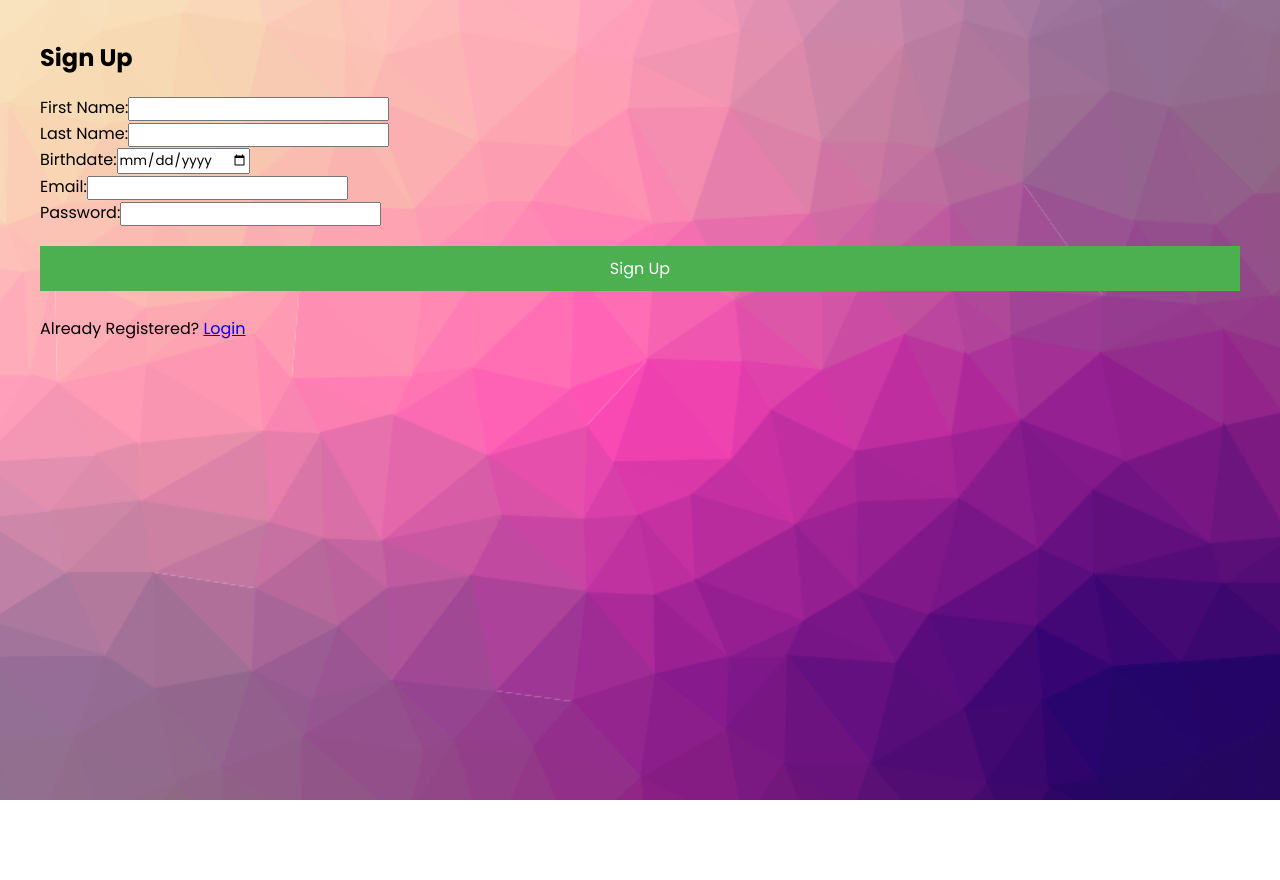
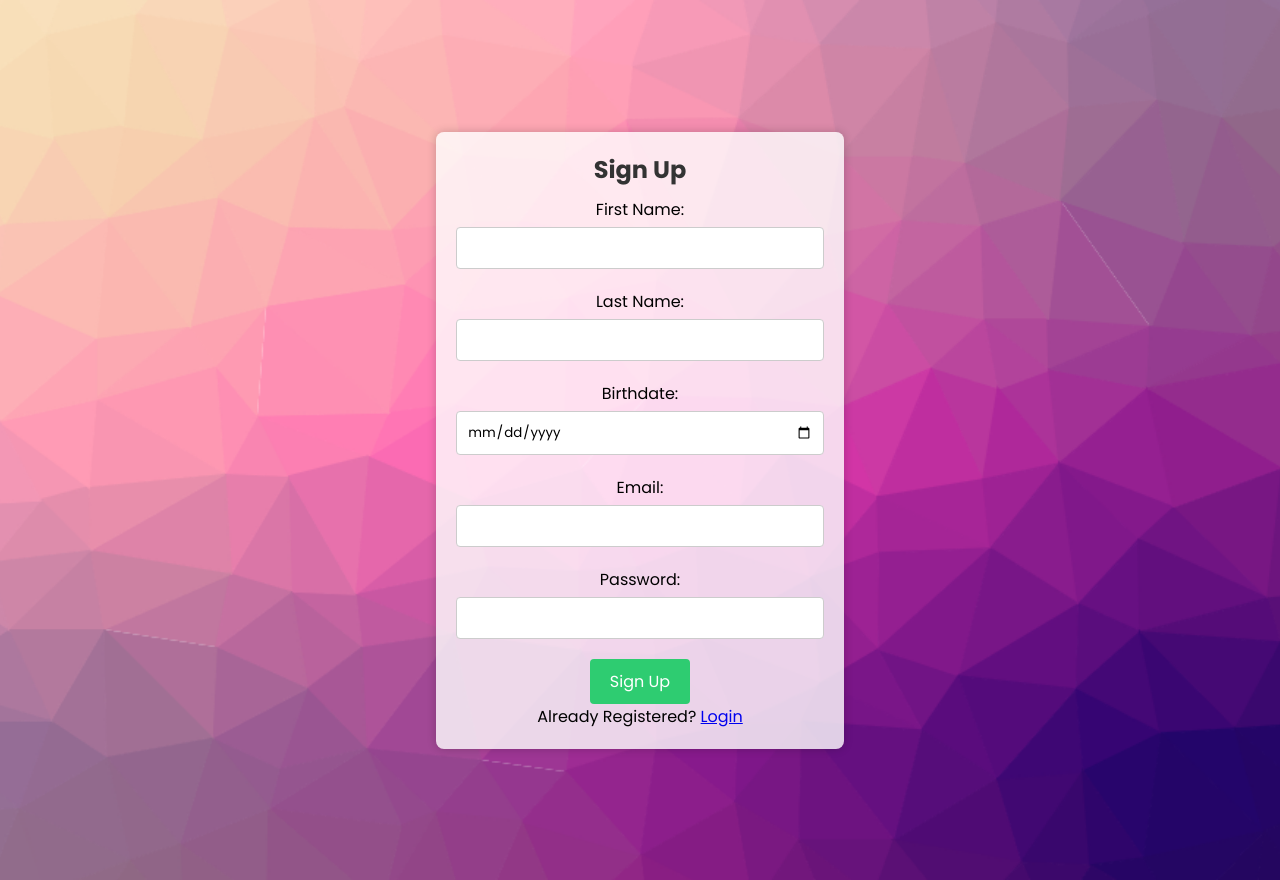
Before and after one commit to WallacexMcCarthy/ShopSmart, a React (Create React App) app in the folder client/: page /signup in a window 1280 px wide. Before the commit the page ends 800 px from the top, so only its background shows below. Built offline with nearby package versions, Linux system fonts and the light colour scheme; no server answers; the database is empty.

Commit message:
Revert "sortedSet"
This reverts commit 3e95b1e5af4f4eb7b0c0d2830ffb67715d1cc4df.

```diff
--- a/client/src/Pages/Home.jsx
+++ b/client/src/Pages/Home.jsx
@@ -94,7 +94,7 @@ const HomePage = () => {
     try {
       console.log('Fetching from /ebay');
 
-      const res = await fetch('http://localhost:5000/ebay', {
+      const res = await fetch('https://shopsmart-e0gg.onrender.com/ebay', {
         method: 'POST',
         headers: { 'Content-Type': 'application/json' },
         body: JSON.stringify({ product, pages }),
--- a/client/src/Pages/Login.jsx
+++ b/client/src/Pages/Login.jsx
@@ -1,111 +1,46 @@
 import React, { useState } from "react";
-import { Link, useNavigate } from 'react-router-dom';
-import { auth, db } from '../firebase';
-import { signInWithEmailAndPassword, createUserWithEmailAndPassword } from "firebase/auth";
-import { setDoc, doc } from "firebase/firestore";
+import './index.css'
+import { Link } from 'react-router-dom'
+import {auth} from '../firebase'
+import { useNavigate } from "react-router-dom";
+import { signInWithEmailAndPassword } from "firebase/auth";
 import { useUser } from '../UserContext';
-import './index.css'; // Make sure this has styles for login-container, login-form, etc.
 
-const Login = () => {
-    const [isLogin, setIsLogin] = useState(true);
-    const [email, setEmail] = useState('');
-    const [password, setPassword] = useState('');
-    const [firstName, setFirstName] = useState('');
-    const [lastName, setLastName] = useState('');
-    const [birthdate, setBirthdate] = useState('');
-    const [error, setError] = useState('');
-    const navigate = useNavigate();
+const LoginForm = () => {
+    const [email, setEmail] = useState('')
+    const [password, setPassword] = useState('')
+    const navigate = useNavigate()
     const { setUser } = useUser();
 
-    const handleLogin = async (e) => {
-        e.preventDefault();
-        try {
-            const userData = await signInWithEmailAndPassword(auth, email, password);
-            setUser(userData.user);
-            console.log("Login Success");
-            navigate('/home');
-        } catch (error) {
-            console.log(error);
-            setError('Failed to log in. Please check your credentials.');
+    const handleSubmit = async (e) => {
+        e.preventDefault()
+        try{
+            const userData = await signInWithEmailAndPassword(auth, email, password)
+            setUser(userData.user)
+            console.log("Login Success")
+            console.log(userData)
+            navigate('/home')
+        } catch(error){
+            console.log(error)
         }
-    };
+    }
+    return(
+        <div className= "login-container">
+            <form className="login-form" onSubmit={handleSubmit}>
+                <h2>Login</h2>
+                <label htmlFor="email">
+                    Email:
+                    <input type="text" onChange={(e) => setEmail(e.target.value)}/>
+                </label>
+                <label htmlFor="password">
+                    Password:
+                    <input type="password"  onChange={(e) => setPassword(e.target.value)}/>
+                </label>
+                <button type = 'submit'> Login </button> <br />
+                <p> Don't have an account? <Link to = '/signup'> Sign Up </Link></p>
+            </form>
+        </div>
+    )
+}
 
-    const handleSignUp = async (e) => {
-        e.preventDefault();
-        setError('');
-        try {
-            const userCredential = await createUserWithEmailAndPassword(auth, email, password);
-            const user = userCredential.user;
-            const userRef = doc(db, 'users', user.uid);
-            await setDoc(userRef, { firstName, lastName, birthdate, email });
-            console.log("Account Created and User details saved to Firestore");
-            navigate('/home');
-        } catch (error) {
-            if (error.code === 'auth/weak-password') {
-                setError('Password must be at least 6 characters long.');
-            } else if (error.code === 'auth/email-already-in-use') {
-                setError('Email already in use. Redirecting to login.');
-                setIsLogin(true);
-            } else {
-                setError('An error occurred during sign up. Please try again.');
-            }
-            console.log(error);
-        }
-    };
-
-    return (
-        <div className="login-container">
-            <a href="/login" className="logo"></a>
-            <div className="auth-section">
-                <div className="form-container">
-                    {isLogin ? (
-                        <form className="login-form" onSubmit={handleLogin}>
-                            <h2>Login to Your Account</h2>
-                            {error && <p className="error-message">{error}</p>}
-                            <label>Email:</label>
-                            <input type="text" value={email} onChange={(e) => setEmail(e.target.value)} required />
-                            <label>Password:</label>
-                            <input type="password" value={password} onChange={(e) => setPassword(e.target.value)} required />
-                            <button type="submit">Sign In</button>
-                            <p>New here? <span onClick={() => setIsLogin(false)}>Sign Up</span></p>
-                        </form>
-                    ) : (
-                        <form className="signup-form" onSubmit={handleSignUp}>
-                            <h2>Sign Up</h2>
-                            {error && <p className="error-message">{error}</p>}
-                            <label>First Name:</label>
-                            <input type="text" value={firstName} onChange={(e) => setFirstName(e.target.value)} required />
-                            <label>Last Name:</label>
-                            <input type="text" value={lastName} onChange={(e) => setLastName(e.target.value)} required />
-                            <label>Birthdate:</label>
-                            <input type="date" value={birthdate} onChange={(e) => setBirthdate(e.target.value)} required />
-                            <label>Email:</label>
-                            <input type="text" value={email} onChange={(e) => setEmail(e.target.value)} required />
-                            <label>Password:</label>
-                            <input type="password" value={password} onChange={(e) => setPassword(e.target.value)} required />
-                            <button type="submit">Sign Up</button>
-                            <p>Already registered? <span onClick={() => setIsLogin(true)}>Log In</span></p>
-                        </form>
-                    )}
-                </div>
-                <div className="info-section">
-                    {isLogin ? (
-                        <>
-                            <h3>New Here?</h3>
-                            <p>Sign up and discover a great amount of new opportunities!</p>
-                            <button onClick={() => setIsLogin(false)}>Sign Up</button>
-                        </>
-                    ) : (
-                        <>
-                            <h3>Welcome Back!</h3>
-                            <p>Login to access your account and continue where you left off.</p>
-                            <button onClick={() => setIsLogin(true)}>Login</button>
-                        </>
-                    )}
-                </div>
-            </div>
-        </div>
-    );
-};
-
-export default Login;
+export default LoginForm
--- a/client/src/Pages/index.css
+++ b/client/src/Pages/index.css
@@ -1,19 +1,20 @@
 @import url('https://fonts.googleapis.com/css2?family=Poppins:ital,wght@0,100;0,200;0,300;0,400;0,500;0,600;0,700;0,800;0,900;1,100;1,200;1,300;1,400;1,500;1,600;1,700;1,800;1,900&display=swap');
 
-* {
+*{
     margin: 0;
     padding: 0;
     box-sizing: border-box;
     font-family: "Poppins", sans-serif;
 }
 
-body {
-    background: url('../assets/cool_background.jpeg') no-repeat center center;
+body{
+    background: url('../assets/cool_background.jpeg') no-repeat;
     background-size: cover;
-    min-height: 100vh;  /* Ensure the body covers the viewport height */
+    background-position: center;
+    min-height: 100vh;
     padding: 40px;
-    /* overflow: hidden;    Prevent scrolling */
 }
+
 /* Styling for History Page */
 
 .history-container{
@@ -40,77 +41,112 @@ body {
 
 }
 
+/* Styling for Signup and Login*/
 .login-container {
   display: flex;
-  height: 100vh;
+  justify-content: center;
+  align-items: center;
+  min-height: 100vh; /* Full height of the viewport */
+  background-color: transparent; /* Light gray background */
 }
 
-.auth-section {
-  flex: 1;
-  display: flex;
-  justify-content: space-between;
+.login-form {
+  background: white; /* White background for the form */
   padding: 20px;
+  border-radius: 5px;
+  box-shadow: 0 2px 10px rgba(0, 0, 0, 0.1); /* Subtle shadow */
+  width: 300px; /* Fixed width for the form */
 }
 
-.form-container {
-  flex: 1;
-  padding: 50px;
+.login-form h2 {
+  margin-bottom: 20px; /* Space below the heading */
+  text-align: center; /* Center align the heading */
 }
 
-.login-form, .signup-form {
-  display: flex;
-  flex-direction: column;
+.login-form label {
+  display: block; /* Make labels block elements */
+  margin-bottom: 10px; /* Space below labels */
 }
 
-.login-form h2, .signup-form h2 {
-  margin-bottom: 20px;
+.login-form input {
+  width: 100%; /* Full width input */
+  padding: 10px; /* Padding inside the input */
+  margin-bottom: 20px; /* Space below inputs */
+  border: 1px solid #ccc; /* Light gray border */
+  border-radius: 3px; /* Slightly rounded corners */
 }
 
-button {
-  margin-top: 20px;
-  padding: 10px;
-  font-size: 16px;
-  border: none;
-  background-color: #4CAF50;
-  color: white;
-  cursor: pointer;
+.login-form button {
+  width: 100%; /* Full width button */
+  padding: 10px; /* Padding inside the button */
+  background-color: #007bff; /* Bootstrap primary color */
+  color: white; /* White text */
+  border: none; /* Remove border */
+  border-radius: 3px; /* Slightly rounded corners */
+  cursor: pointer; /* Pointer cursor on hover */
 }
 
-button:hover {
-  background-color: #45a049;
+.login-form button:hover {
+  background-color: #0056b3; /* Darker blue on hover */
 }
 
-.info-section {
-  width: 40%;
-  background: linear-gradient(to right, #00c6ff, #0072ff);
-  color: white;
-  display: flex;
-  flex-direction: column;
-  justify-content: center;
-  align-items: center;
-  padding: 20px;
-  text-align: center;
+.login-form p {
+  text-align: center; /* Center align the paragraph */
 }
 
-.info-section h3 {
-  font-size: 24px;
-  margin-bottom: 10px;
+.login-form p a {
+  color: #007bff; /* Link color */
+  text-decoration: none; /* Remove underline from links */
 }
 
-.error-message {
-  color: red;
-  font-size: 14px;
-  margin-top: 10px;
+.login-form p a:hover {
+  text-decoration: underline; /* Underline on hover */
 }
-.logo {
-  background: url('./ShopSmartLogo.png') no-repeat center;
-  background-size: contain; /* Ensures the image scales within the div */
-  width: 50px;
-  height: 50px; /* Set height to match width */
-  position: absolute; /* Position it at the top-left */
-  top: 20px;
-  left: 20px;
+
+.signup-container {
+    display: flex;
+    justify-content: center;
+    align-items: center;
+    height: 100vh;
+    background-color: transparent;
 }
+.signup-form {
+    background: rgba(255, 255, 255, 0.8);
+    padding: 20px;
+    border-radius: 8px;
+    box-shadow: 0 0 10px rgba(0, 0, 0, 0.2);
+    text-align: center;
+}
+.signup-form h2{
+    color: #333
+}
+.signup-form label{
+    display: block;
+    margin: 10px 0;
+}
+.signup-form input{
+    width: 100%;
+    padding: 10px;
+    margin-top: 5px;
+    margin-bottom: 10px;
+    border: 1px solid #ccc;
+    border-radius: 4px;
+    box-sizing: border-box;
+}
+.signup-form button{
+    background-color: #2ecc71;
+    color: white;
+    border: none;
+    padding: 10px 20px;
+    border-radius: 4px;
+    cursor: pointer;
+    font-size: 16px;
+}
+
+.signup-form button:hover{
+    background-color: #27ae60;
+}
+
 /* home page styling */
 .home-container {
     max-width: 800px; /* Maximum width of the container */
```
Also changed, not shown: client/src/Pages/ShopSmartLogo.png (deleted), 1 other file (tests, documents, lock files or other folders).
